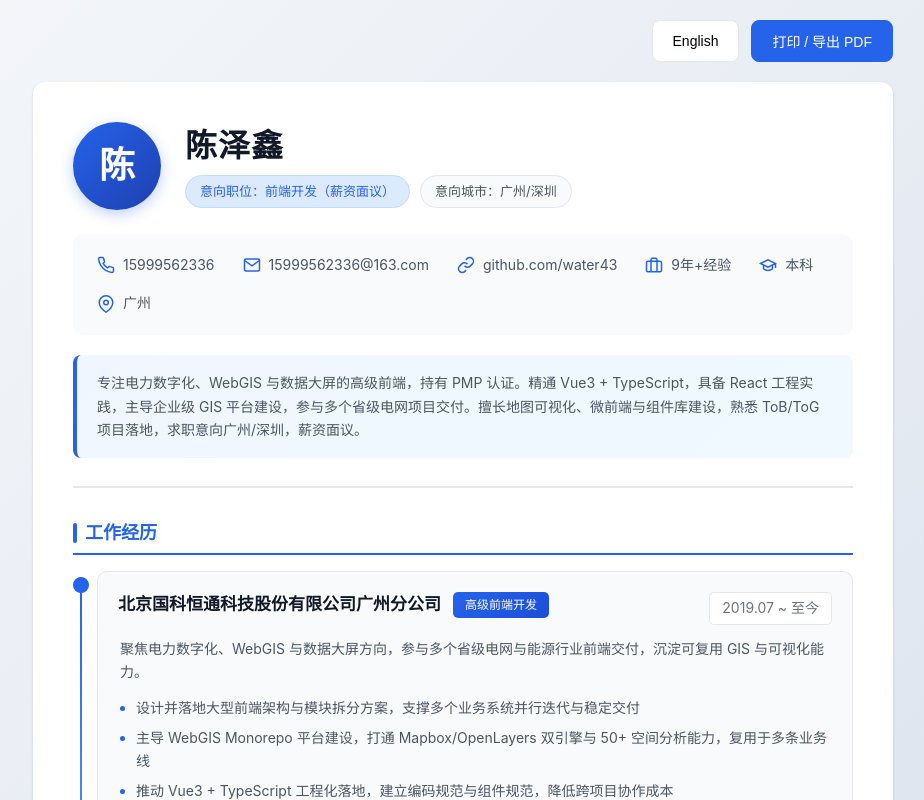
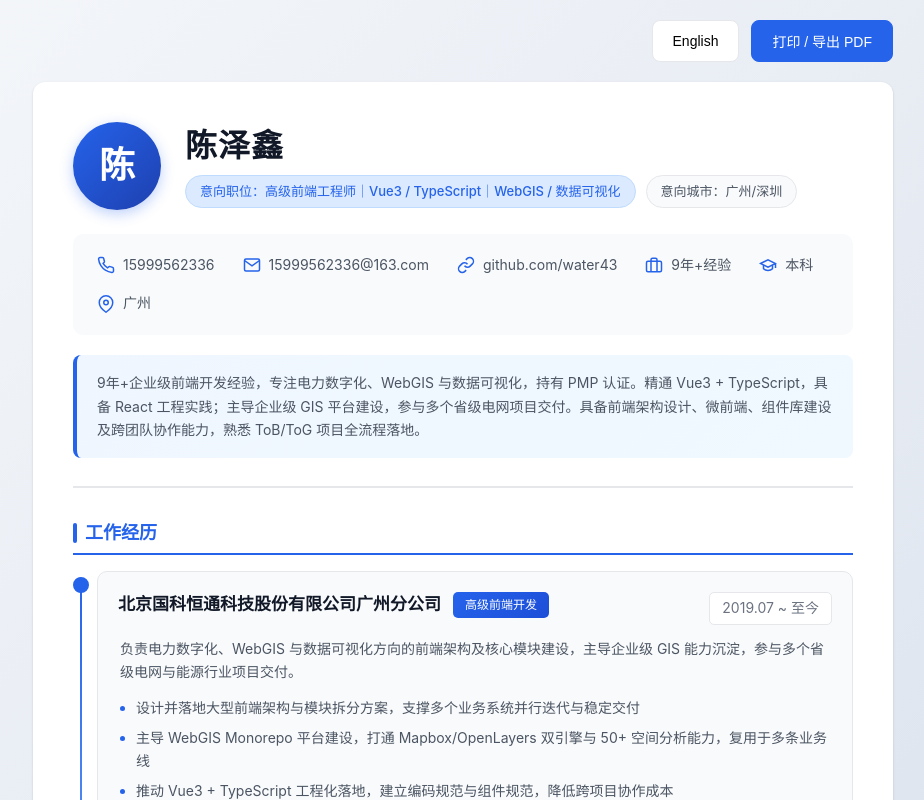
Before and after one commit to water43/water43-resume, a React (Vite) app: page / in a window 1280 px wide. Shown: the top 800 px of the page, without its empty margins (177-1101 px from the left). Built offline with nearby package versions, Linux system fonts and the light colour scheme.

Commit message:
feat: strengthen resume positioning
Co-authored-by: water43 <water43@users.noreply.github.com>

```diff
--- a/src/locales/en.ts
+++ b/src/locales/en.ts
@@ -4,7 +4,7 @@ export const en: ResumeLocale = {
   header: {
     name: 'Chen Zexin',
     title: 'Senior Frontend Developer',
-    targetPosition: 'Target: Frontend Developer (Salary Negotiable)',
+    targetPosition: 'Target: Senior Frontend Engineer | Vue3 / TypeScript | WebGIS / Data Visualization',
     targetCity: 'Target City: Guangzhou/Shenzhen',
     experience: '9+ years exp',
     location: 'Guangzhou',
@@ -12,7 +12,7 @@ export const en: ResumeLocale = {
     email: '15999562336@163.com',
     github: 'https://github.com/water43',
     education: 'Bachelor\'s Degree',
-    summary: 'Senior frontend engineer focused on power digitalization, WebGIS and data dashboards, PMP certified. Expert in Vue3 + TypeScript with hands-on React engineering practice; led enterprise GIS platform development and participated in multiple provincial grid project deliveries. Strong in map visualization, micro-frontends and component libraries for ToB/ToG projects. Open to Guangzhou/Shenzhen roles; salary negotiable.'
+    summary: 'Senior frontend engineer with 9+ years of enterprise experience in power digitalization, WebGIS and data visualization, PMP certified. Expert in Vue3 + TypeScript with hands-on React engineering practice; led enterprise GIS platform development and contributed to multiple provincial grid deliveries. Experienced in frontend architecture, micro-frontends, component libraries and cross-functional delivery across ToB/ToG projects.'
   },
   sections: {
     experience: 'Work Experience',
@@ -32,7 +32,7 @@ export const en: ResumeLocale = {
       company: 'Beijing Guoke Hengtong Technology Co., Ltd. (Guangzhou Branch)',
       period: '2019.07 - Present',
       position: 'Senior Frontend Developer',
-      description: 'Focused on power digitalization, WebGIS and data dashboards; delivered frontend systems for provincial grid and energy projects with reusable GIS/visualization capabilities.',
+      description: 'Owned frontend architecture and core modules for power digitalization, WebGIS and data visualization; led reusable enterprise GIS capability development and contributed to provincial grid and energy deliveries.',
       responsibilities: [
         'Designed large-scale frontend architecture and module boundaries, enabling multiple business systems to iterate in parallel',
         'Led WebGIS Monorepo platform with Mapbox/OpenLayers dual engines and 50+ spatial analysis APIs reused across product lines',
--- a/src/locales/zh.ts
+++ b/src/locales/zh.ts
@@ -4,7 +4,7 @@ export const zh: ResumeLocale = {
   header: {
     name: '陈泽鑫',
     title: '高级前端开发工程师',
-    targetPosition: '意向职位：前端开发（薪资面议）',
+    targetPosition: '意向职位：高级前端工程师｜Vue3 / TypeScript｜WebGIS / 数据可视化',
     targetCity: '意向城市：广州/深圳',
     experience: '9年+经验',
     location: '广州',
@@ -12,7 +12,7 @@ export const zh: ResumeLocale = {
     email: '15999562336@163.com',
     github: 'https://github.com/water43',
     education: '本科',
-    summary: '专注电力数字化、WebGIS 与数据大屏的高级前端，持有 PMP 认证。精通 Vue3 + TypeScript，具备 React 工程实践，主导企业级 GIS 平台建设，参与多个省级电网项目交付。擅长地图可视化、微前端与组件库建设，熟悉 ToB/ToG 项目落地，求职意向广州/深圳，薪资面议。'
+    summary: '9年+企业级前端开发经验，专注电力数字化、WebGIS 与数据可视化，持有 PMP 认证。精通 Vue3 + TypeScript，具备 React 工程实践；主导企业级 GIS 平台建设，参与多个省级电网项目交付。具备前端架构设计、微前端、组件库建设及跨团队协作能力，熟悉 ToB/ToG 项目全流程落地。'
   },
   sections: {
     experience: '工作经历',
@@ -32,7 +32,7 @@ export const zh: ResumeLocale = {
       company: '北京国科恒通科技股份有限公司广州分公司',
       period: '2019.07 ~ 至今',
       position: '高级前端开发',
-      description: '聚焦电力数字化、WebGIS 与数据大屏方向，参与多个省级电网与能源行业前端交付，沉淀可复用 GIS 与可视化能力。',
+      description: '负责电力数字化、WebGIS 与数据可视化方向的前端架构及核心模块建设，主导企业级 GIS 能力沉淀，参与多个省级电网与能源行业项目交付。',
       responsibilities: [
         '设计并落地大型前端架构与模块拆分方案，支撑多个业务系统并行迭代与稳定交付',
         '主导 WebGIS Monorepo 平台建设，打通 Mapbox/OpenLayers 双引擎与 50+ 空间分析能力，复用于多条业务线',
```
